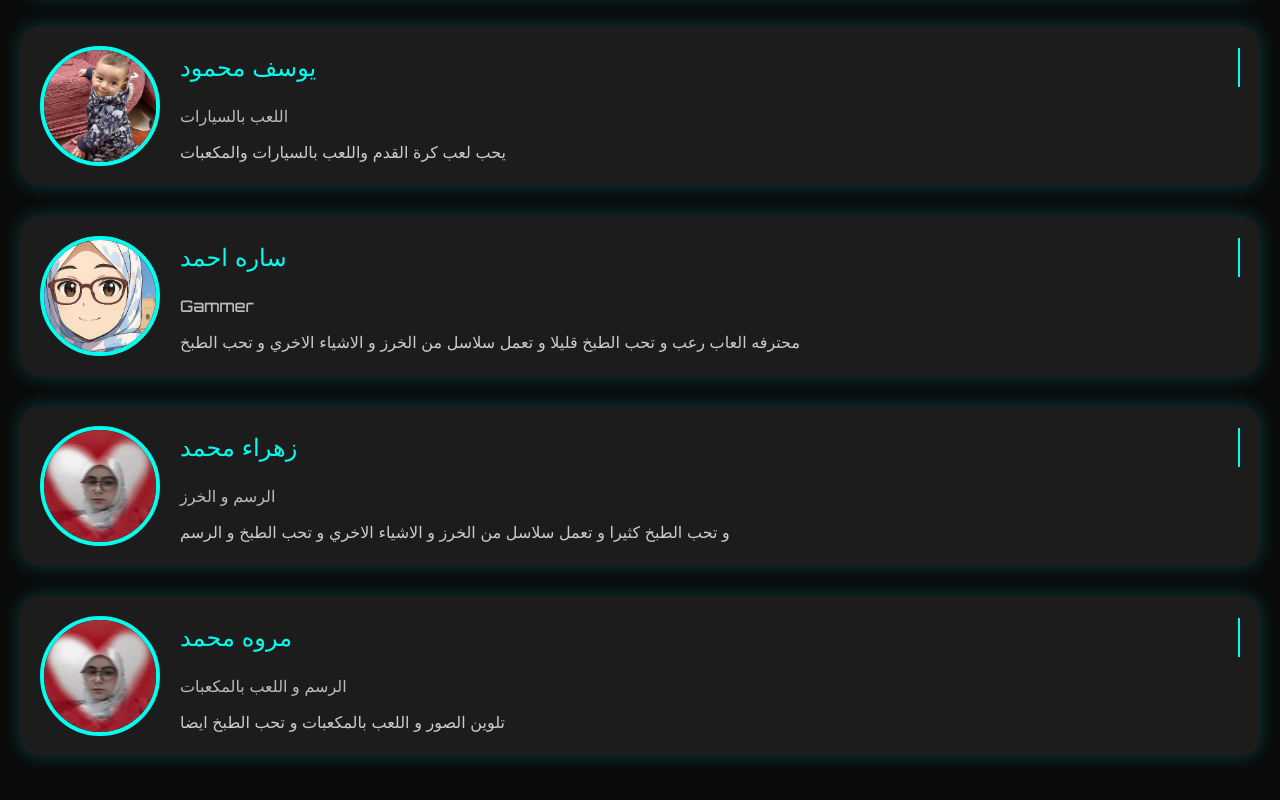
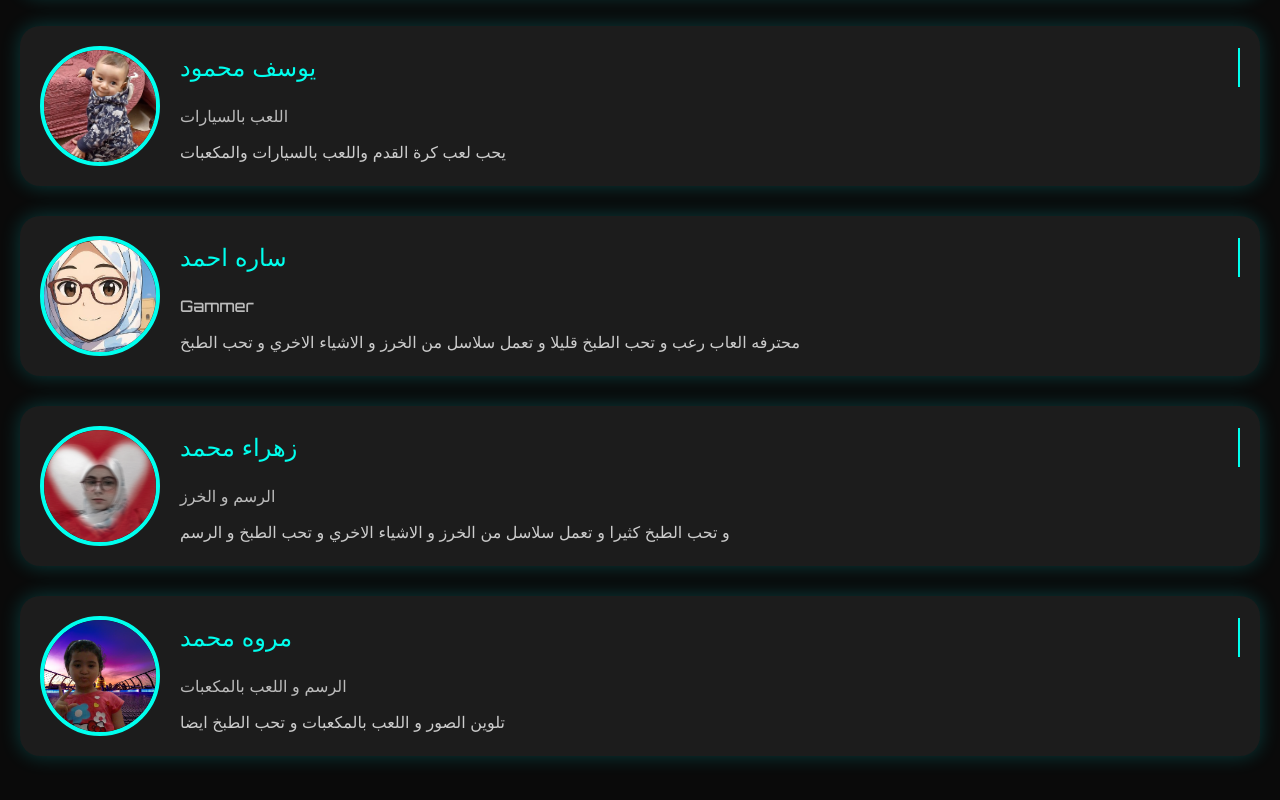
Before and after one commit to Nourilden/family2, a plain HTML site: page index.html in a window 1280 px wide. Shown: the part 865-1665 px from the top of the page. Drawn offline with Linux system fonts and the light colour scheme.

Commit message:
Update index.html

```diff
--- a/index.html
+++ b/index.html
@@ -293,7 +293,7 @@
   </div>
   <div class="developer">
   <div class="dev-img">
-    <img src="images/Zahraa.png" alt="Developer 3">
+    <img src="maroa.png" alt="Developer 3">
   </div>
   <div class="dev-info">
     <div class="dev-name">مروه محمد</div>
```
